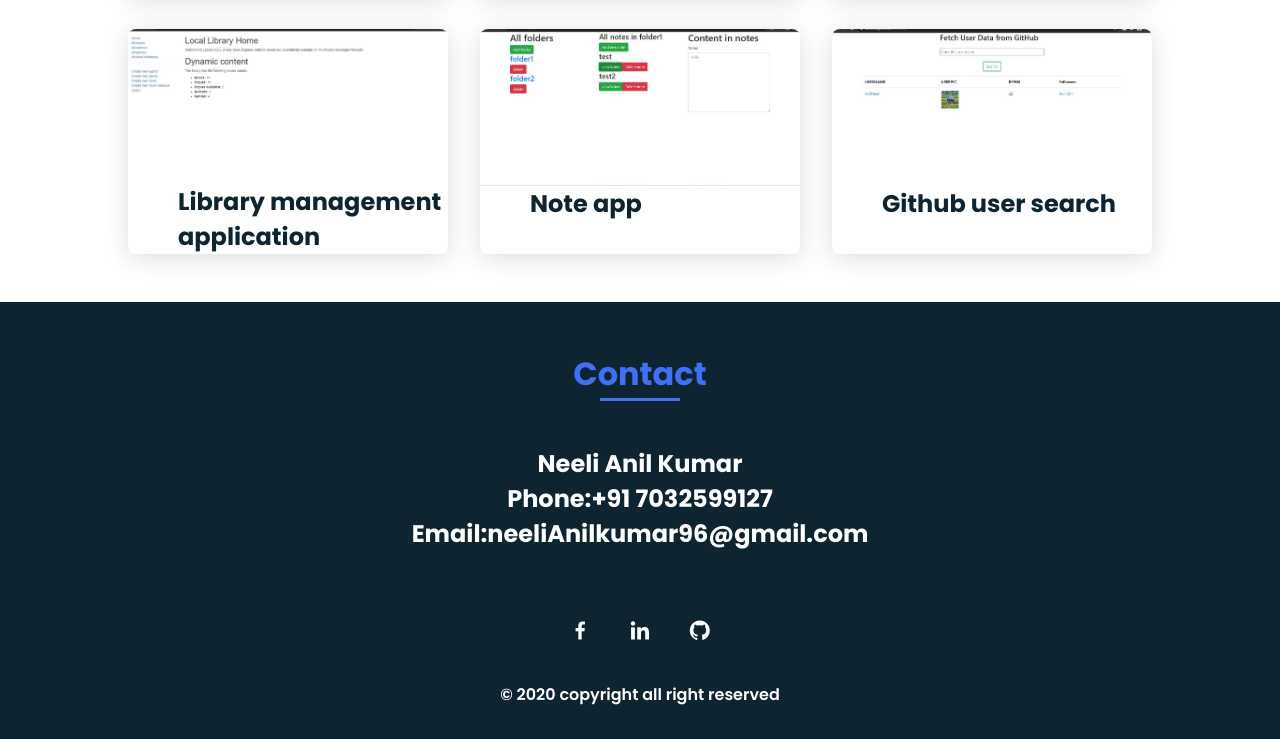
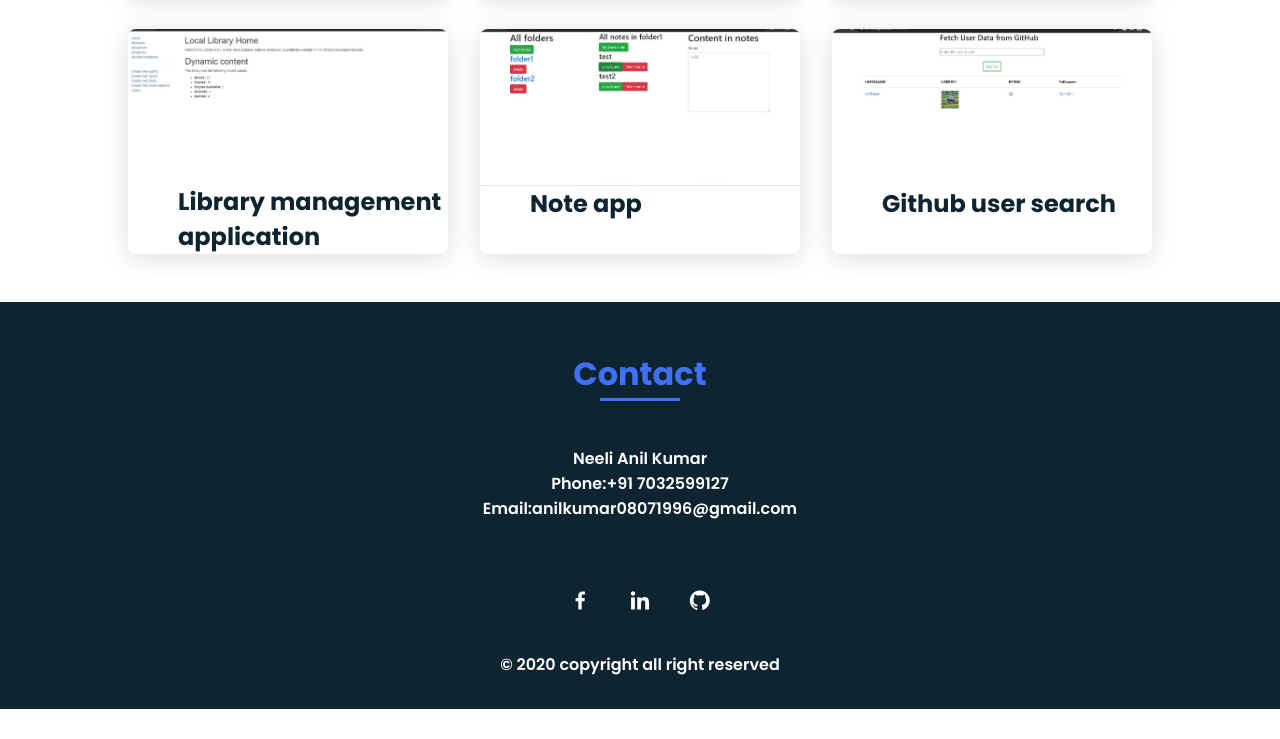
Before and after one commit to AnilNeeli/AnilKumar, a plain HTML site: page index.html in a window 1280 px wide. Shown: the part 2461-3200 px from the top of the page. After the commit the page ends 3170 px from the top, so only its background shows below. Drawn offline with nearby package versions, Linux system fonts and the light colour scheme.

Commit message:
Update index.html

```diff
--- a/index.html
+++ b/index.html
@@ -183,9 +183,9 @@
 
                 <div class="contact__container bd-grid">
 
-                        <H1>Neeli Anil Kumar</H1>
-                        <h1>Phone:+91 7032599127</h1>
-                        <h1>Email:neeliAnilkumar96@gmail.com</h1>
+                        <p>Neeli Anil Kumar</p>
+                        <p>Phone:+91 7032599127</p>
+                        <p>Email:anilkumar08071996@gmail.com</h1>
                 </div>
             </section>
         </main>
```
